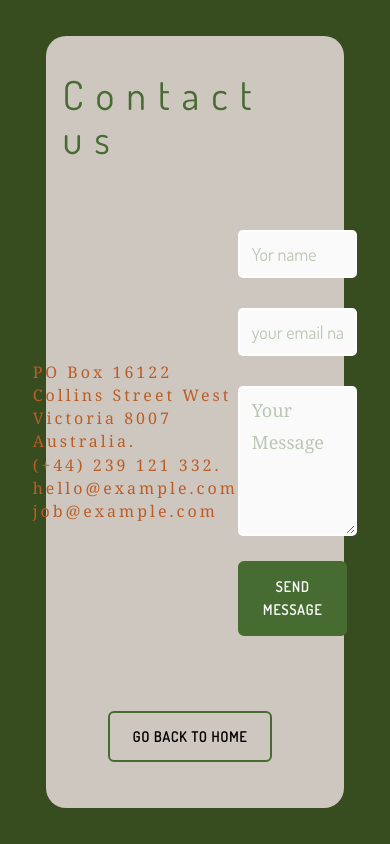
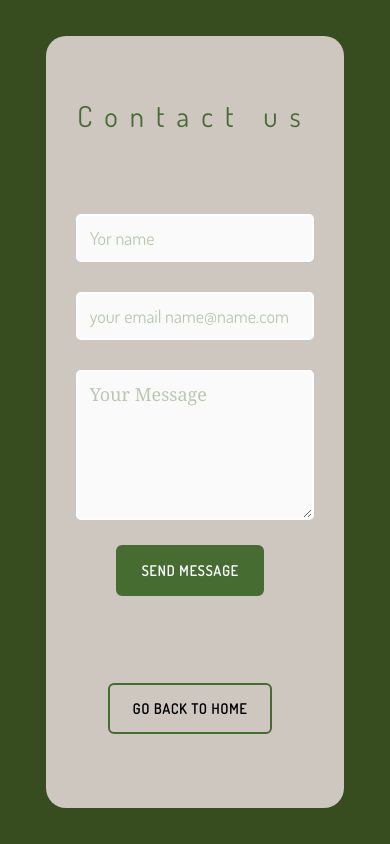
Before and after one commit to kainmaligno/brujas-modernas-mx, a Gatsby site: page /contact in a window 390 px wide. Built offline with nearby package versions, Linux system fonts and the light colour scheme; Gatsby itself is replaced by a stand-in of ours.

Commit message:
:lipstick: contact page done mobil :skull:

```diff
--- a/src/components/Elements/Subtitle.js
+++ b/src/components/Elements/Subtitle.js
@@ -1,7 +1,24 @@
 import styled from "styled-components"
+import device from '../../device'
 export default styled.h2`
   font-family: Dosis;
   font-size: 2.5em;
   font-weight: lighter;
   letter-spacing: 0.75rem;
+  @media (max-width:425px){
+    font-size:1.8em;
+  }
+   @media (min-width:720px){
+    font-size:5em;
+  }
+  @media (min-width:1024px){
+    font-size:3em;
+  }
+  @media (min-width:1440px){
+
+  }
+  @media (min-width:2560px){
+
+  }
+
 `
--- a/src/pages/contact.js
+++ b/src/pages/contact.js
@@ -11,6 +11,7 @@ import Input from "../components/Elements/input"
 import styled from "styled-components"
 import palet from '../pallete'
 import Button from '../components/Elements/Button'
+import device from '../device'
 
 const MainBox = styled.div`
   display: flex;
@@ -20,6 +21,9 @@ const MainBox = styled.div`
   width: 96%;
   height: 70%;
   padding:3%;
+  @media ${device.tablet}{
+   flex-direction:column;
+  }
 `
 
 const ExtraContact = styled.div`
@@ -32,12 +36,15 @@ const ExtraContact = styled.div`
   height: auto;
   letter-spacing:3px;
   color:${palet.color.primary.main};
+  @media ${device.tablet}{
+   display:none;
+  }
 `
 const SecondPage = () => (
   <ContactContainer>
     <SEO title="Contact" />
     <Contact>
-      <Subtitle >Contact us</Subtitle>
+      <Subtitle>Contact us</Subtitle>
       <MainBox>
         <ExtraContact>
           <span>PO Box 16122 Collins Street West Victoria 8007 Australia.</span>
```
